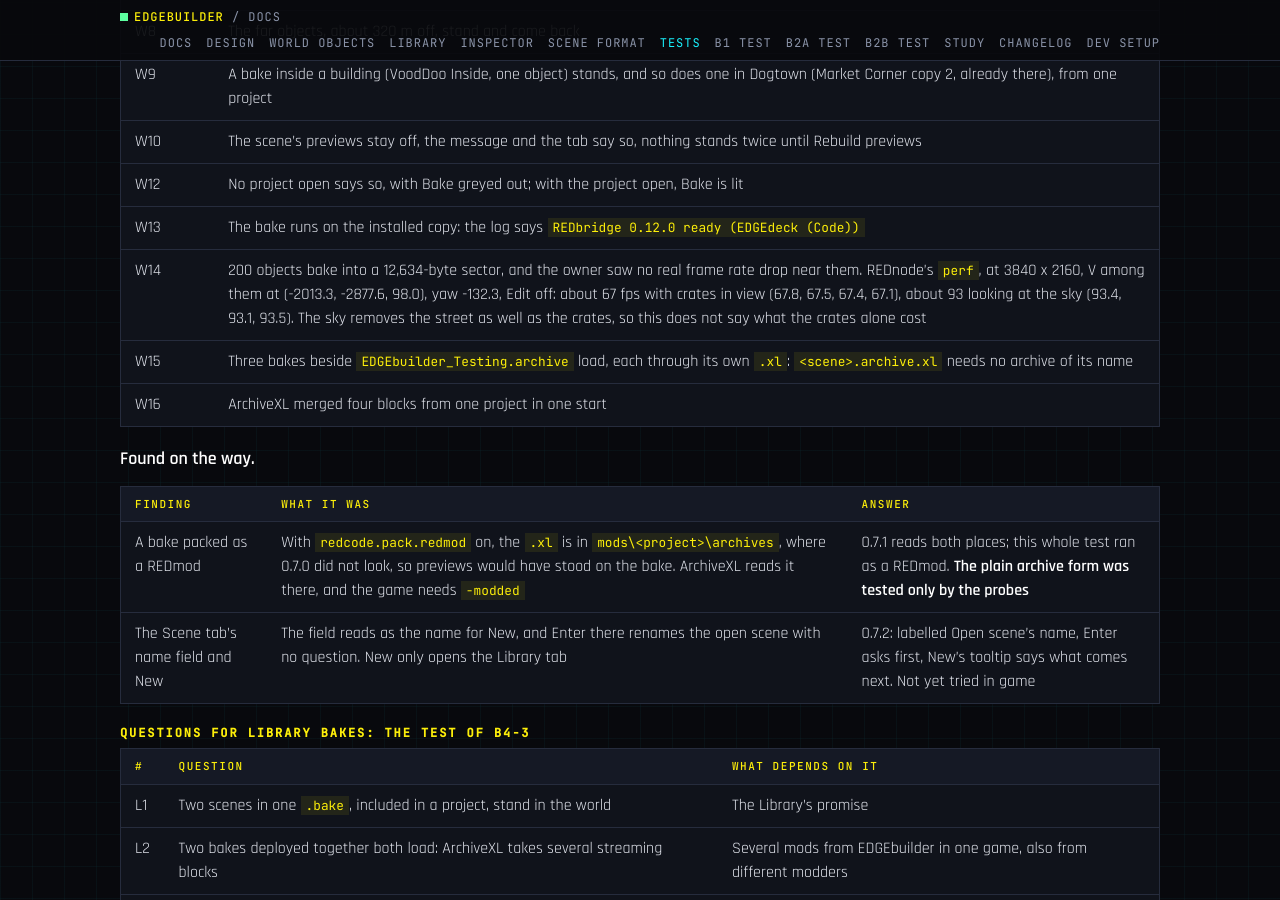
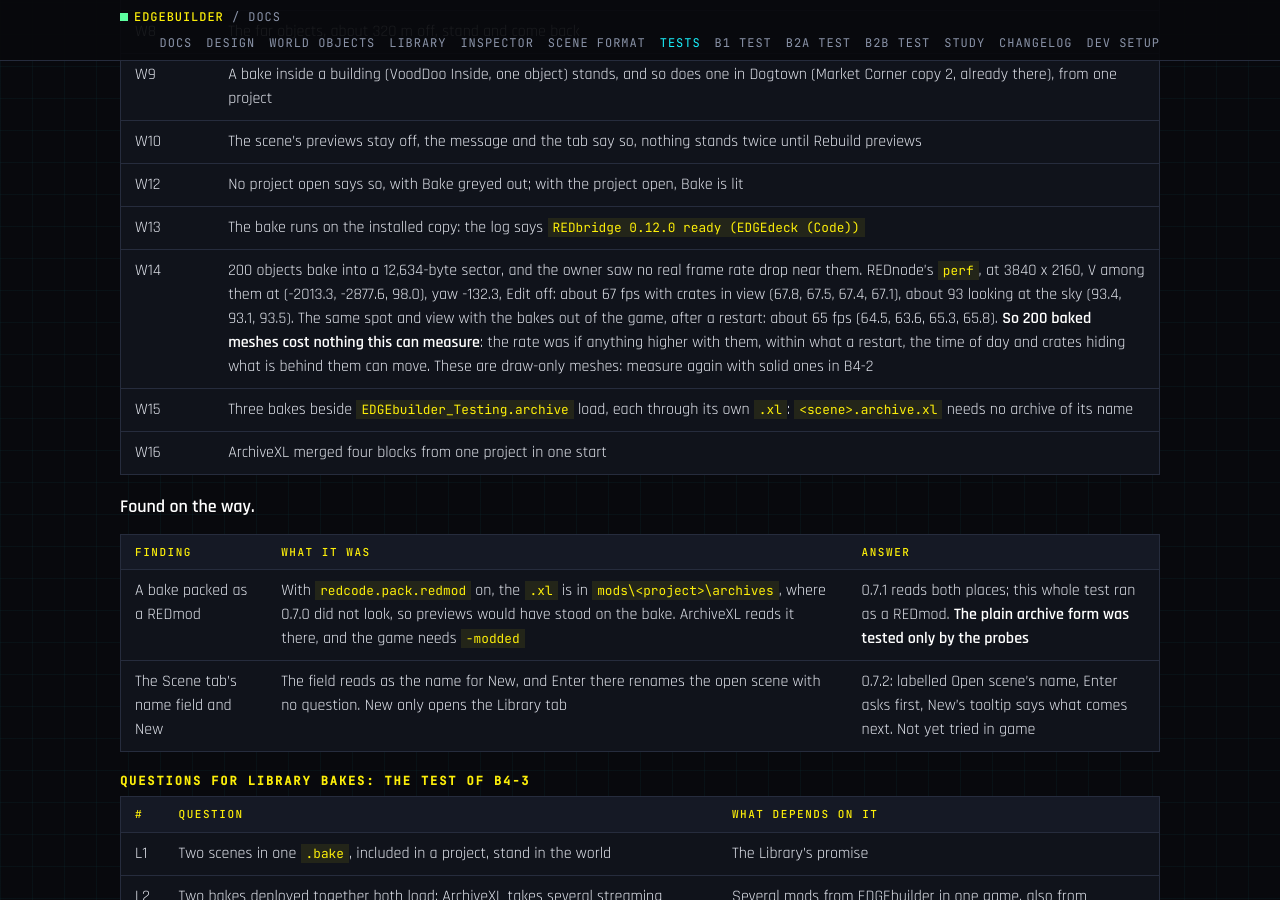
Before and after one commit to Edgemodders/EDGEbuilder, a Jekyll site: the page built from docs/testing.md, in a window 1280 px wide and 900 px high, scrolled down 29758 px. Built offline with Jekyll 4.4.1, drawn with Linux system fonts in a browser that asks for light colours.

Commit message:
Tests: 200 baked meshes cost no measurable frame rate
Co-Authored-By: Claude Opus 5.5 <noreply@anthropic.com>

```diff
--- a/docs/testing.md
+++ b/docs/testing.md
@@ -554,7 +554,7 @@ W11 is in the smoke test (a kind a bake cannot make is left out, and said so). E
 | W10 | The scene's previews stay off, the message and the tab say so, nothing stands twice until Rebuild previews |
 | W12 | No project open says so, with Bake greyed out; with the project open, Bake is lit |
 | W13 | The bake runs on the installed copy: the log says `REDbridge 0.12.0 ready (EDGEdeck (Code))` |
-| W14 | 200 objects bake into a 12,634-byte sector, and the owner saw no real frame rate drop near them. REDnode's `perf`, at 3840 x 2160, V among them at (-2013.3, -2877.6, 98.0), yaw -132.3, Edit off: about 67 fps with crates in view (67.8, 67.5, 67.4, 67.1), about 93 looking at the sky (93.4, 93.1, 93.5). The sky removes the street as well as the crates, so this does not say what the crates alone cost |
+| W14 | 200 objects bake into a 12,634-byte sector, and the owner saw no real frame rate drop near them. REDnode's `perf`, at 3840 x 2160, V among them at (-2013.3, -2877.6, 98.0), yaw -132.3, Edit off: about 67 fps with crates in view (67.8, 67.5, 67.4, 67.1), about 93 looking at the sky (93.4, 93.1, 93.5). The same spot and view with the bakes out of the game, after a restart: about 65 fps (64.5, 63.6, 65.3, 65.8). **So 200 baked meshes cost nothing this can measure**: the rate was if anything higher with them, within what a restart, the time of day and crates hiding what is behind them can move. These are draw-only meshes: measure again with solid ones in B4-2 |
 | W15 | Three bakes beside `EDGEbuilder_Testing.archive` load, each through its own `.xl`: `<scene>.archive.xl` needs no archive of its name |
 | W16 | ArchiveXL merged four blocks from one project in one start |
 
```
